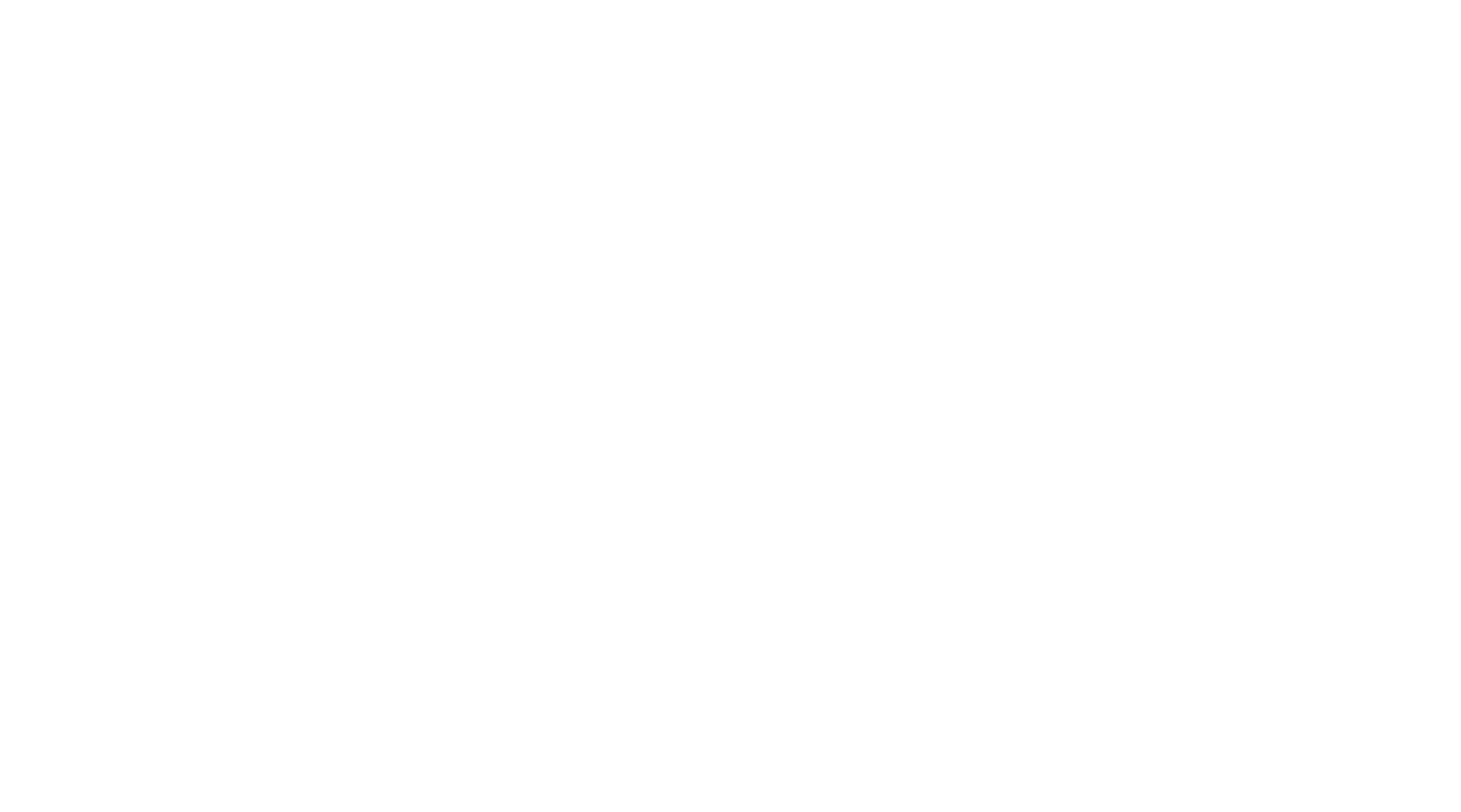
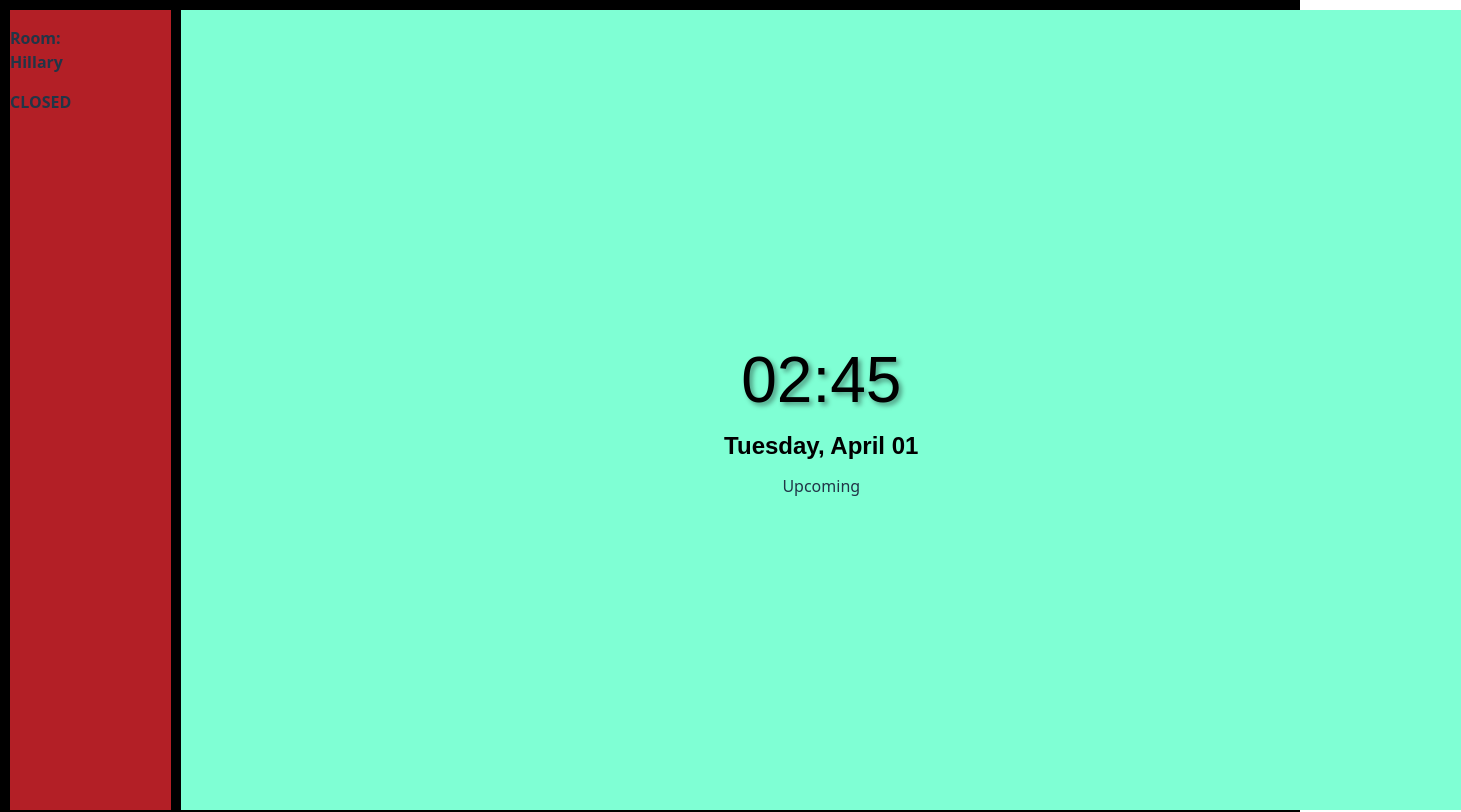
Before and after one commit to BucknerHeavyLiftCranes/ConRoom, a React (Vite) app: page /room in a window 1280 px wide. Before the commit this address had no page. Shown: the top 812 px of the page, 1461 px wide, since content can reach past the window. Built offline with nearby package versions, Linux system fonts and the light colour scheme.

Commit message:
Create RoomStatus component and give it a base structure (for iPad interface)

```diff
--- a/src/App.jsx
+++ b/src/App.jsx
@@ -2,6 +2,7 @@ import BodyBackgroundWrapper from './components/BodyBackgroundWrapper.jsx';
 import { BrowserRouter as Router, Routes, Route } from 'react-router-dom';
 import Home from './pages/Home/Home.jsx';
 import Login from './pages/auth/LoginModule/Login.jsx';
+import RoomStatus from './pages/RoomStatusModule/RoomStatus.jsx';
 // import viteLogo from '/vite.svg'
 // import './App.css'
 
@@ -13,6 +14,7 @@ function App() {
         <Routes>
         <Route path="/" element={<Login />} />
           <Route path="/home" element={<Home />} />
+          <Route path="/room" element={<RoomStatus />} />
         </Routes>
       </Router>
     </>
--- a/src/components/BodyBackgroundWrapper.jsx
+++ b/src/components/BodyBackgroundWrapper.jsx
@@ -17,6 +17,10 @@ function BodyBackgroundWrapper() {
           document.body.classList.add("home-background");
           break;
 
+          case "/room":
+            document.body.classList.add("roomStatus-background");
+            break;
+
         default:
           break;
       }
--- a/src/index.css
+++ b/src/index.css
@@ -46,6 +46,15 @@ body {
   min-height: 100vh;
 }
 
+.roomStatus-background{
+  background-color: rgb(255, 255, 255);
+  margin: 0;
+  display: flex;
+  place-items: center;
+  min-width: 320px;
+  min-height: 100vh;
+}
+
 /* Different bodys for diff pages */
 
 h1 {
--- a/src/pages/RoomStatusModule/RoomStatus.jsx
+++ b/src/pages/RoomStatusModule/RoomStatus.jsx
@@ -1,8 +1,23 @@
 import React from 'react'
+import styles from "./RoomStatus.module.css"
+import DateTimeDisplay from '../../components/DateTimeDisplayModule/DateTimeDisplay'
 
 function RoomStatus() {
   return (
-    <div>RoomStatus</div>
+    <div className={styles.statusContainer}>
+
+      <div className={styles.statusBox}>
+        <p className={styles.roomName}>Room: Hillary</p>
+        <header className={styles.roomStatus}>CLOSED</header>
+
+      </div>
+
+      <div className={styles.infoBox}>
+        <DateTimeDisplay/>
+        <div className={styles.upcomingMeetingsContainer}>Upcoming</div>
+      </div>
+
+    </div>
   )
 }
 
--- /dev/null
+++ b/src/pages/RoomStatusModule/RoomStatus.module.css
@@ -0,0 +1,43 @@
+.statusContainer {
+    display: flex;
+    justify-content: space-evenly;
+    background-color: #b31f26;
+    border: 10px solid black;
+    height: 100vh;
+    width: 100vw;
+
+}
+
+.statusBox {
+    display: flex;
+    flex-direction: column;
+    border-right: 10px solid black;
+    padding-right: 100px;
+    height: 100vh;
+    width: 100vw;
+
+}
+
+.roomName {
+    font-weight: bold;
+}
+
+.roomStatus {
+    font-weight: bold;
+    justify-self: flex-end;
+}
+
+.infoBox {
+    background-color: aquamarine;
+    /* margin: 0 auto; */
+    display: flex;
+    flex-direction: column;
+    justify-content: center;
+    align-items: center;
+    height: 100vh;
+    width: 100vw;
+}
+
+.upcomingMeetingsContainer {
+
+}
```
Also changed, not shown: src/pages/RoomStatusModule/RoomStatus.css (deleted).
